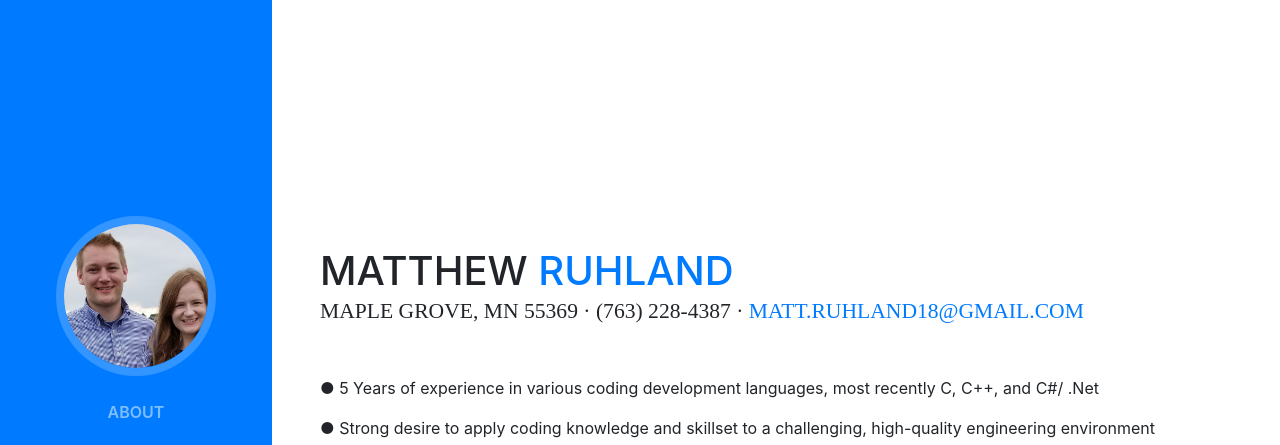
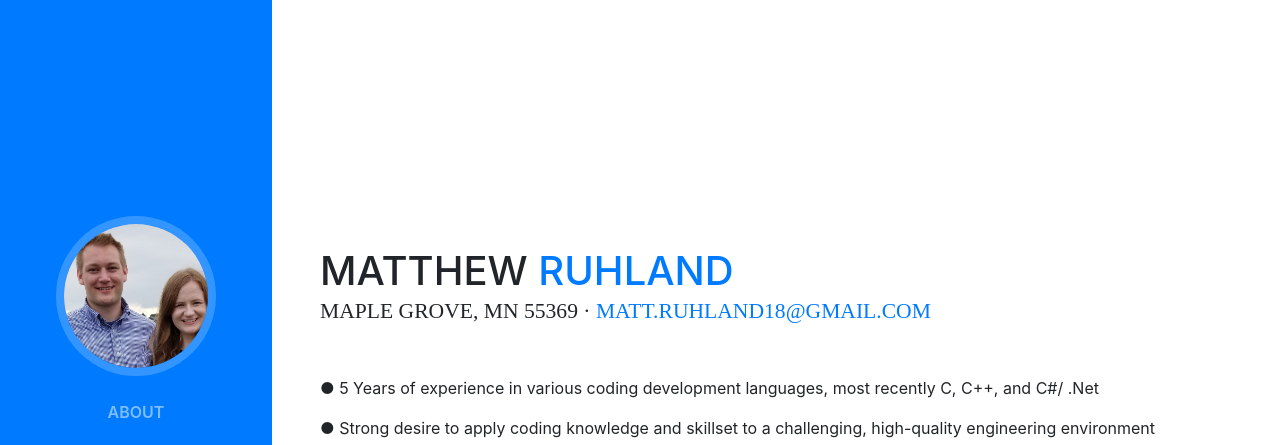
Before and after one commit to matthewruhland/matthewruhland.github.io, a website with bundled scripts: page index.html in a window 1280 px wide. Shown: the top 445 px of the page. Built offline with nearby package versions, Linux system fonts and the light colour scheme; a web font is replaced by a local one.

Commit message:
remove info

```diff
--- a/index.html
+++ b/index.html
@@ -62,7 +62,7 @@
                 <h1 class="mb-0">Matthew
                     <span class="text-primary">Ruhland</span>
                 </h1>
-                <div class="subheading mb-5">Maple Grove, MN 55369 · (763) 228-4387 ·
+                <div class="subheading mb-5">Maple Grove, MN 55369 ·
                     <a href="mailto:matt.ruhland18@gmail.com">matt.ruhland18@gmail.com</a>
                 </div>
                 <p>● 5 Years of experience in various coding development languages, most recently C, C++, and C#/ .Net
```
